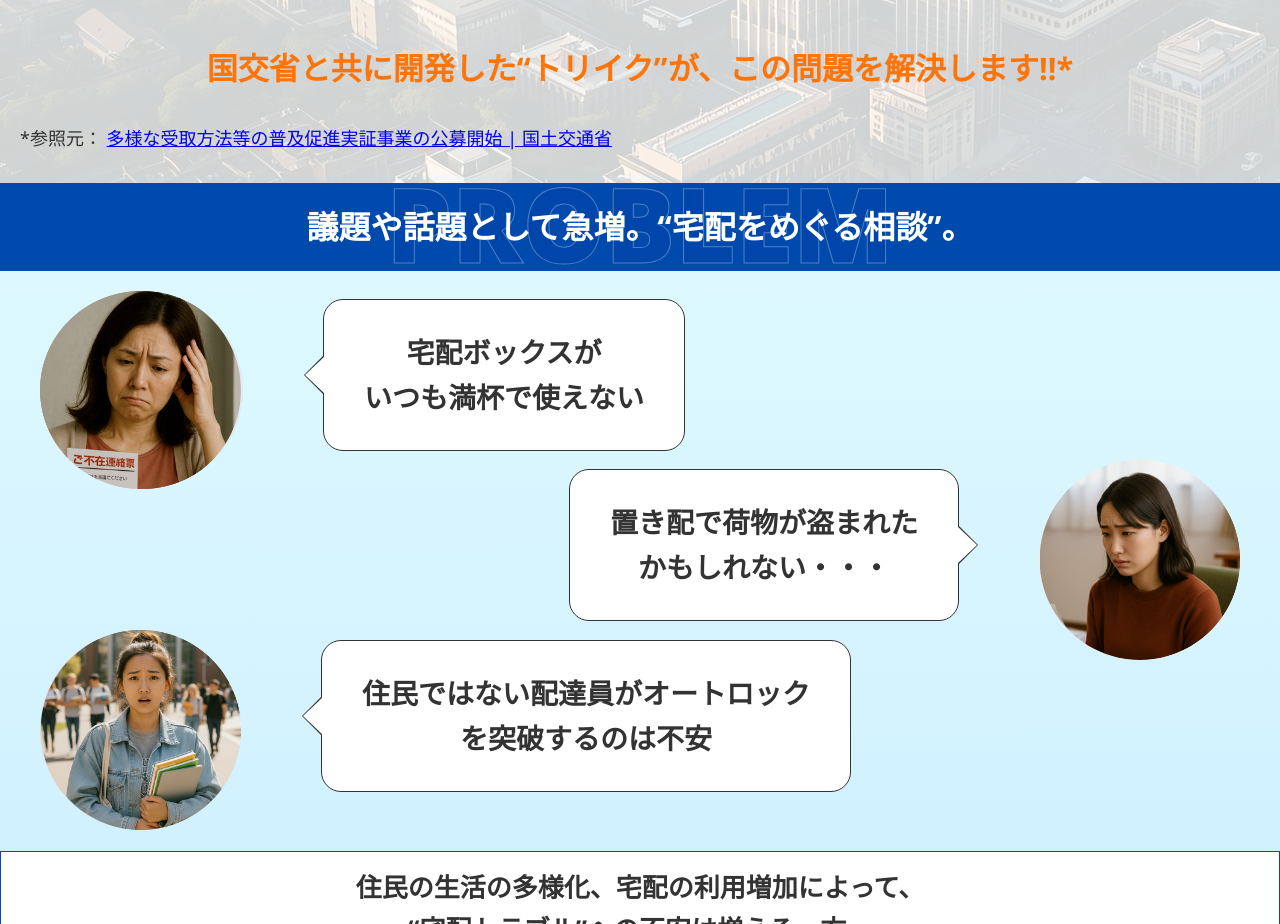
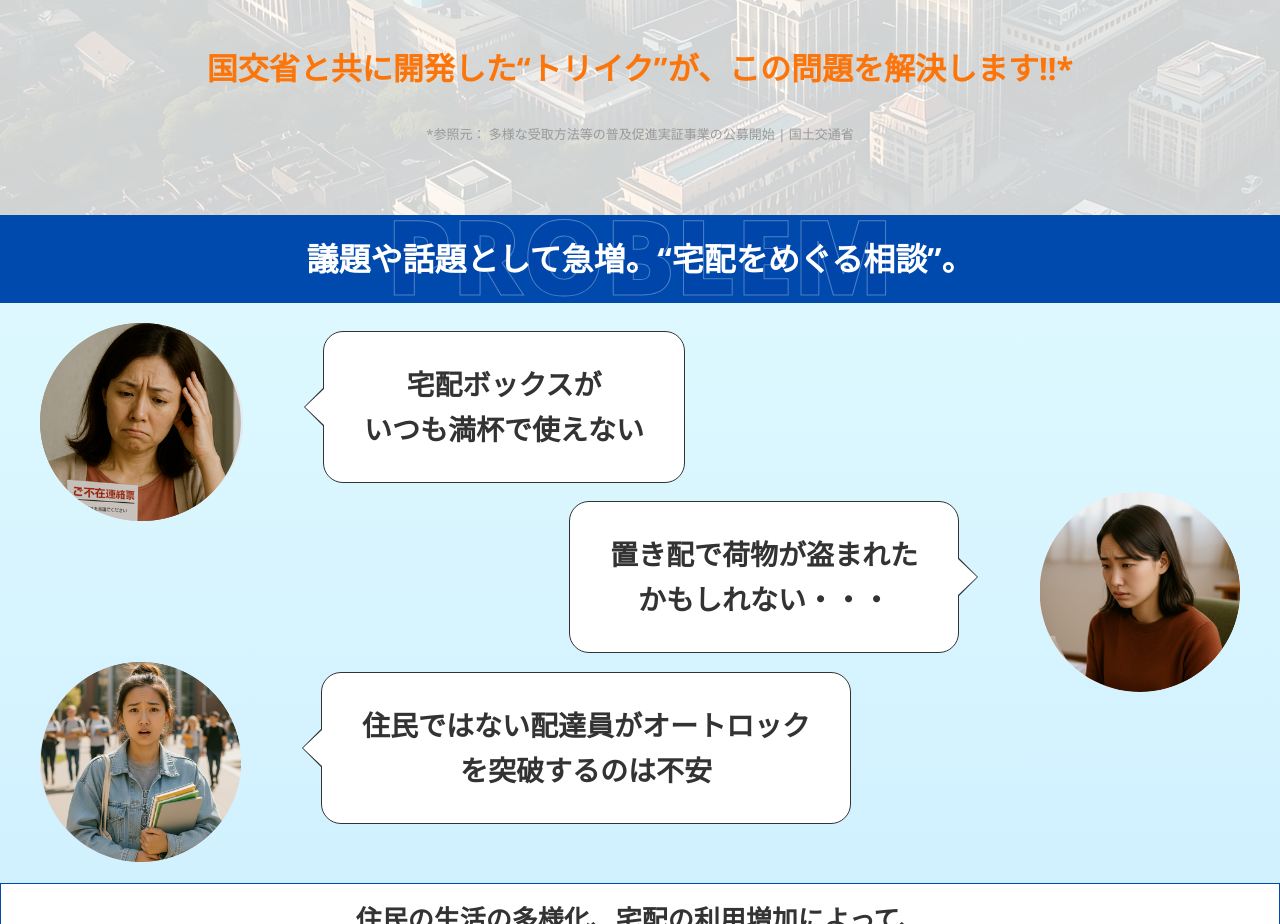
Before and after one commit to everywill-design/toriiku-m-board, a plain HTML site: page index.html in a window 1280 px wide. Shown: the part 1040-1964 px from the top of the page. Drawn offline with Linux system fonts and the light colour scheme.

Commit message:
Update style.css

```diff
--- a/style.css
+++ b/style.css
@@ -1227,3 +1227,15 @@ line-height: 1.5;
 }
 
         }
+
+.tyusyaku {
+  color: #999;          /* 薄いグレー */
+  font-size: 13px;
+  text-align: center;   /* 中央寄せ */
+  margin: 10px auto 40px;
+}
+
+.tyusyaku a {
+  text-decoration: none;
+  color: #999;          /* 同じ薄いグレー */
+}
```
